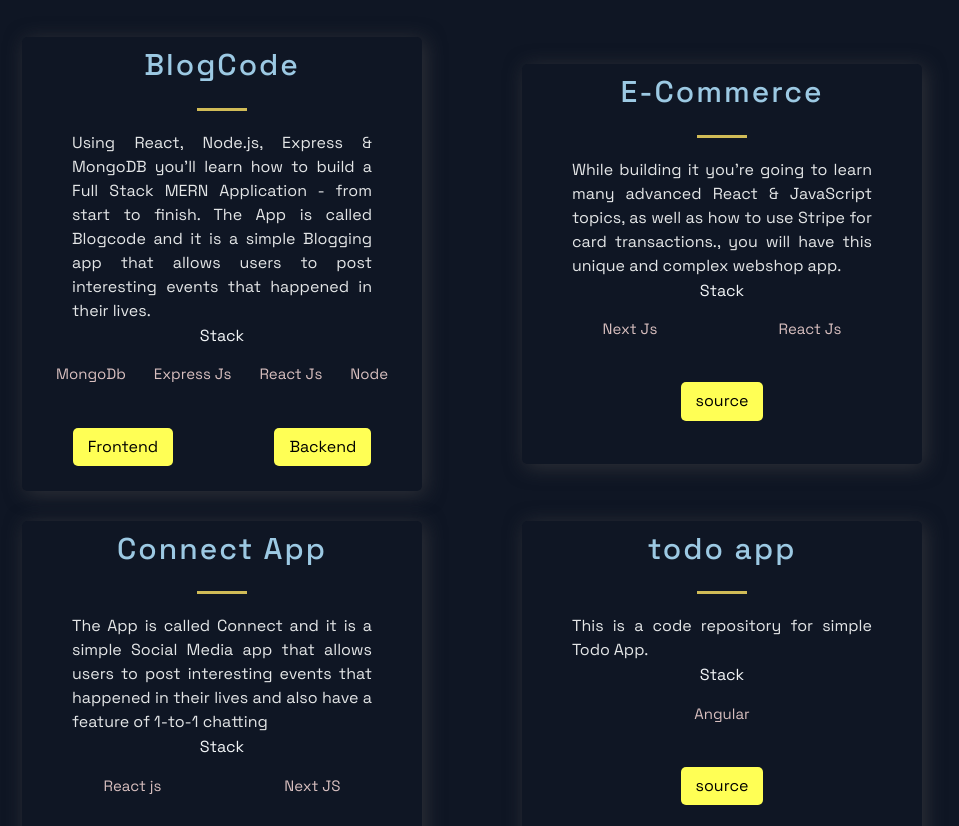
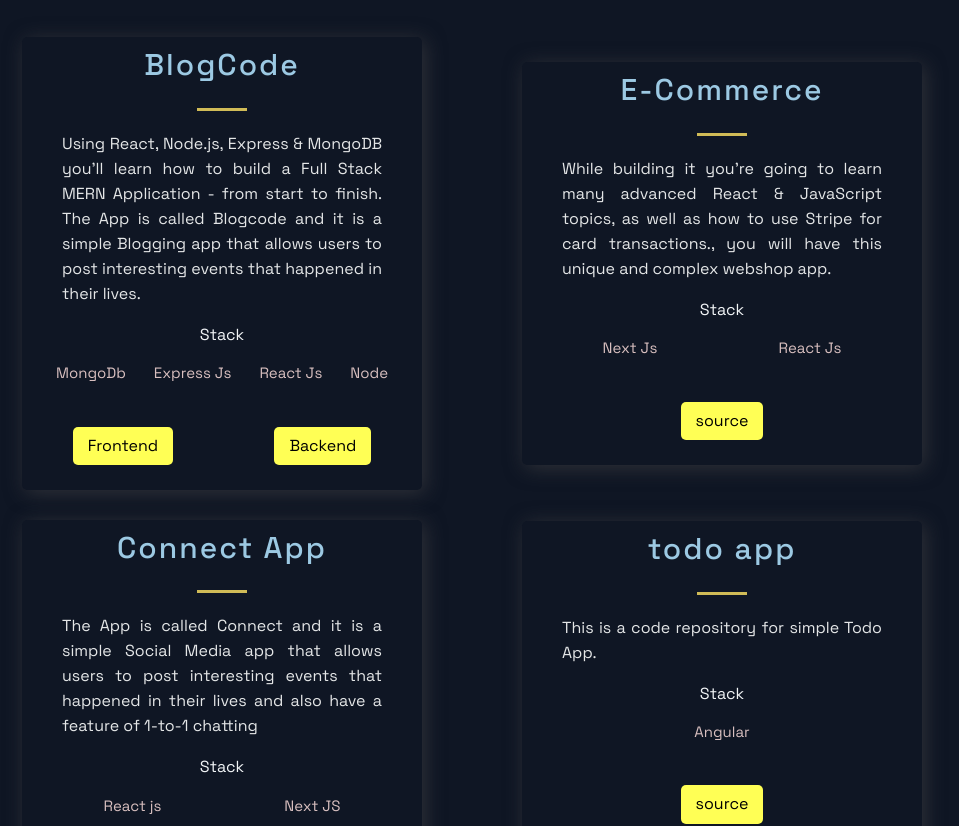
Before and after one commit to kandarp43/portfolio, a Next.js app: page / in a window 1280 px wide. Shown: the part 700-1526 px from the top of the page, without its empty margins (168-1127 px from the left). Built offline with nearby package versions, Linux system fonts and the light colour scheme.

Commit message:
init styling

```diff
--- a/src/components/Projects/Projects.js
+++ b/src/components/Projects/Projects.js
@@ -35,7 +35,7 @@
             </TitleContent>
             <CardInfo className='card-info'>{p.description}</CardInfo>
             <div>
-              <TitleContent>Stack</TitleContent>
+              <TitleContent style={{ marginTop: 20 }}>Stack</TitleContent>
               <TagList>
                 {p.tags.map((t, i) => {
                   return <Tag key={i}>{t}</Tag>
--- a/src/components/Projects/ProjectsStyles.js
+++ b/src/components/Projects/ProjectsStyles.js
@@ -33,7 +33,6 @@
   }
 `
 export const TitleContent = styled.div`
-  margin-top: 4px;
   text-align: center;
   z-index: 20;
   width: 100%;
@@ -68,13 +67,13 @@
 
 export const CardInfo = styled.p`
   width: 100%;
-  padding: 0 50px;
+  padding: 0 40px;
   color: #e4e6e7;
   font-style: 2rem;
-  line-height: 24px;
+  line-height: 25px;
   text-align: justify;
   @media ${(props) => props.theme.breakpoints.sm} {
-    padding: 0.3rem;
+    padding: 0.3rem 1.5rem;
   }
 `
 
```
